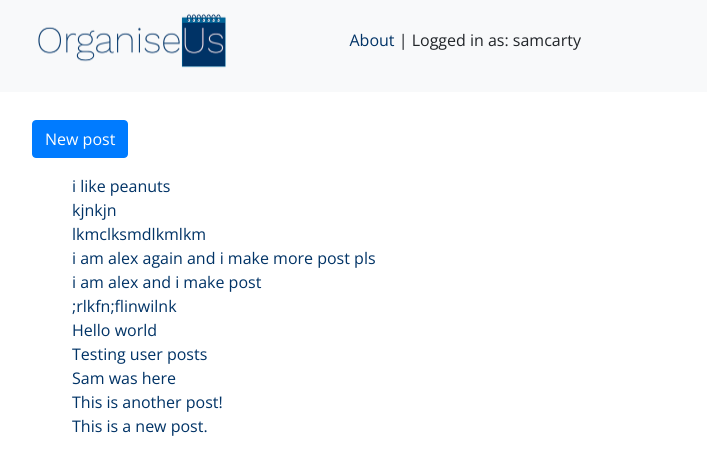
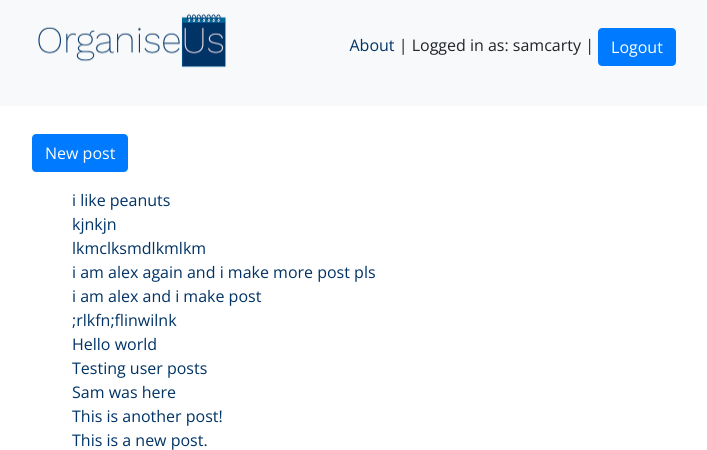
Before and after one commit to robnixon/organise-us, a Django app: page / in a window 1280 px wide. Shown: the top 450 px of the page, without its empty margins (53-760 px from the left). Run offline with Django 3.2, Linux system fonts and the light colour scheme; a user stored in the database is signed in; data comes from the database, SQL or seed files in the repository; both versions use the stored data as it was after the commit; some libraries are stand-ins or nearby versions.

Commit message:
added login and logout buttons

```diff
--- a/mysite/mysite/settings.py
+++ b/mysite/mysite/settings.py
@@ -122,3 +122,4 @@ USE_TZ = True
 STATIC_URL = '/static/'
 
 LOGIN_REDIRECT_URL = '/'
+LOGOUT_REDIRECT_URL = '/'
--- a/mysite/social/templates/social/base.html
+++ b/mysite/social/templates/social/base.html
@@ -28,7 +28,21 @@
                     <ul class = "align-middle">
                         <li><a href="{% url 'social:about' %}">About</a></li>
                         <li> | </li>
-                        <li><p>Logged in as: {{ request.user.username }}</p></li>
+                        {% if user.is_authenticated %}
+                            <li><p>Logged in as: {{ request.user.username }}</p></li>
+                            <li> | </li>
+                            <li>
+                                <form method="get" action="{% url 'social:logout' %}">
+                                <button type="submit" class="btn btn-primary">Logout</button>
+                            </form>
+                            </li>
+                        {% else %}
+                        <li>
+                            <form method="get" action="{% url 'social:login' %}">
+                                <button type="submit" class="btn btn-primary">Login</button>
+                            </form>
+                        </li>
+                        {% endif %}
                     </ul>
                 </div>
             </div>
--- /dev/null
+++ b/mysite/social/templates/social/logout.html
@@ -0,0 +1,3 @@
+{% extends 'social/base.html' %}
+
+{% block title %}Logout{% endblock %}
--- a/mysite/social/urls.py
+++ b/mysite/social/urls.py
@@ -12,5 +12,5 @@ urlpatterns = [
     path('new/', views.PostCreate.as_view(), name="new_post"),
     path('about', TemplateView.as_view(template_name='social/aboutUs.html'), name='about'),
     url(r'^login/$', LoginView.as_view(template_name="social/login.html"), name='login'),
-    url(r'^logout/$', LogoutView.as_view, {'next_page': '/'}, name='logout'),
+    url(r'^logout/$', LogoutView.as_view(template_name="social/logout.html"), name='logout'),
 ]
--- a/mysite/social/views.py
+++ b/mysite/social/views.py
@@ -1,4 +1,5 @@
 from django import forms
+from django.shortcuts import redirect
 from django.utils import timezone
 from django.views import generic
 from .models import Post
@@ -27,3 +28,7 @@ class PostCreate(generic.CreateView):
         form.instance.user = self.request.user
         form.fields['post_text'].widget = forms.Textarea()
         return form
+
+def redirect_view(request):
+    response = redirect('social/index')
+    return response
```
Also changed, not shown: mysite/db.sqlite3.
